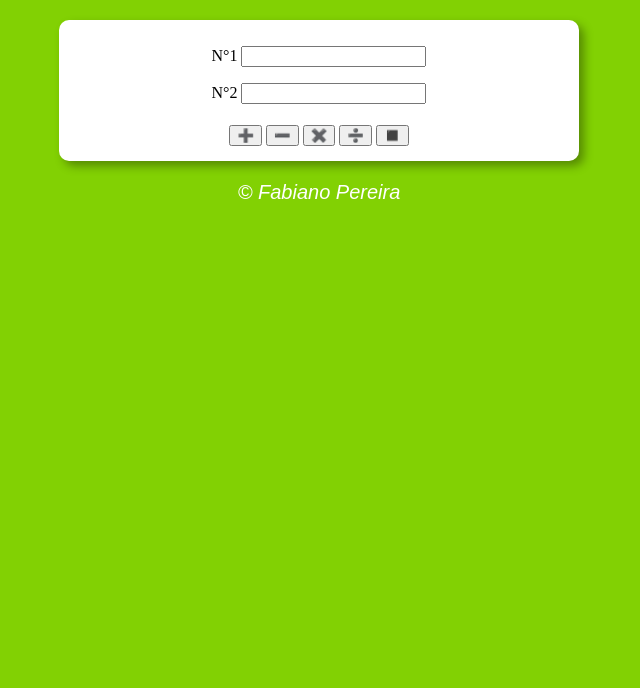
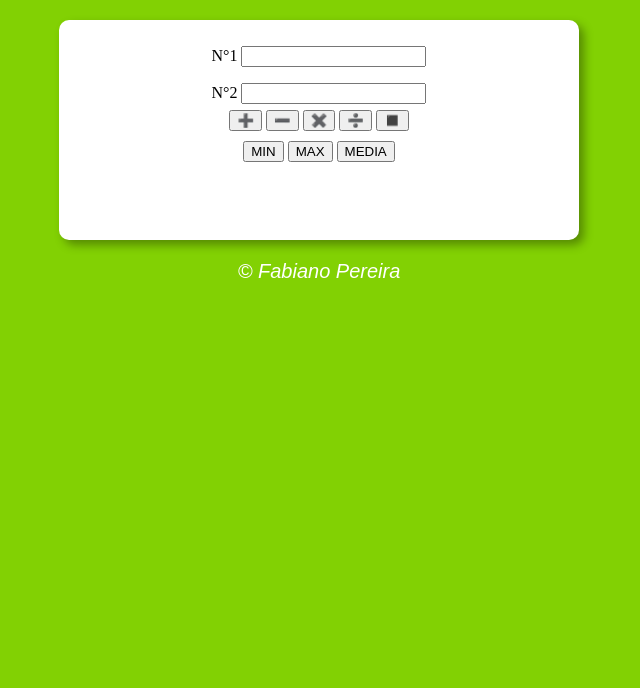
Before and after one commit to FabianoPereiraOne/Calculadora, a plain HTML site: page modelo.html in a window 1280 px wide. Shown: the part 112-800 px from the top of the page, without its empty margins (321-961 px from the left). Drawn offline with Linux system fonts and the light colour scheme.

Commit message:
add elements

```diff
--- a/estilo.css
+++ b/estilo.css
@@ -5,6 +5,7 @@ body{
 header{
     font: normal 20pt Arial;
     color:white;
+    text-shadow: 1px 1px 0px black;
 }
 section{
     background: white;
@@ -12,19 +13,32 @@ section{
     border-radius: 10px;
     width: 500px;
     margin:auto;
+    height: 200px;
     box-shadow: 5px 5px 10px rgba(0, 0, 0, 0.342);
 }
 footer{
     font: italic 15pt Arial;
     color: white;
 }
-p#res{
-    background-color: rgb(103, 104, 104);
+.resul{
+    position: relative;
+    top: 10px;
     width: 25%;
     margin: auto;
     color: white;
     border-radius: 5px;
-}
-div#opera{
     padding: 5px;
 }
+div#opera-1{
+    padding: 10px;
+    position: relative;
+    top: -20px;
+}
+div#opera-2{
+    padding: 10px;
+    position: relative;
+    top: -30px;
+}
+.b:hover{
+    background: rgba(0, 128, 0, 0.438);
+}
--- a/modelo.html
+++ b/modelo.html
@@ -16,11 +16,18 @@
         <div>
             <p>N°1 <input type="number" name="num1" id="caixanum1"></p>
             <p>N°2 <input type="number" name="num2" id="caixanum2"></p>
-            <p id="res">Resultado</p>
         </div>
-        <div id= "opera">
-           <input type="button" value="➕" onclick="calcular('soma')">  <input type="button" value="➖" onclick="calcular('subtrair')">  <input type="button"
-         value="✖️" onclick="calcular('multiplicar')">  <input type="button" value="➗" onclick="calcular('dividir')"> <input type="button" value="◼️" onclick="calcular('potenciaçao')">
+        <div id= "opera-1">
+           <input class="b" type="button" value="➕" onclick="calcular('soma')">
+           <input class="b" type="button" value="➖" onclick="calcular('subtrair')">
+           <input class="b" type="button"value="✖️" onclick="calcular('multiplicar')">
+           <input class="b" type="button" value="➗" onclick="calcular('dividir')">
+           <input class="b" type="button" value="◼️" onclick="calcular('potenciaçao')">
+        </div>
+        <div id="opera-2">
+            <input class="b" type="button" value="MIN" onclick="calcular('min')">
+           <input class="b" type="button" value="MAX" onclick="calcular('max')">
+           <input class="b" type="button" value="MEDIA" onclick="calcular('media')">
         </div>
     </section>
     <footer>
--- a/script.js
+++ b/script.js
@@ -1,12 +1,16 @@
 let num1 = document.getElementById("caixanum1")
 let num2 = document.getElementById("caixanum2")
 let boto = document.getElementsByClassName('botoes')
-let res = document.getElementById("res")
-res.innerHTML = ""
+let res = document.createElement("p")
+res.setAttribute("class","resul")
+let conteiner = document.getElementById("opera-2")
+conteiner.appendChild(res)
+
 function calcular(tipo){
     if(num1.value.length == 0 || num2.value.length == 0){
         window.alert('[ERRO] Digite um valor válido!')
     }else{
+        res.style.backgroundColor = "#0480aa"
         let n1 = Number(num1.value)
         let n2 = Number(num2.value)
         if(tipo == 'soma'){
@@ -49,6 +53,27 @@ function calcular(tipo){
             num2.value = ''
             num1.focus()
         }
+        if(tipo =="min"){
+            let min = Math.min(n1,n2)
+            res.innerHTML = `\u{1F449} ${min} \u{1F448}`
+            num1.value = ''
+            num2.value = ''
+            num1.focus()
+        }
+        if(tipo ==  "max"){
+            let max = Math.max(n1,n2)
+            res.innerHTML = `\u{1F449} ${max} \u{1F448}`
+            num1.value = ''
+            num2.value = ''
+            num1.focus()
+        }
+        if(tipo == "media"){
+            let media = (n1 + n2)/2
+            res.innerHTML = `\u{1F449} ${media} \u{1F448}`
+            num1.value = ''
+            num2.value = ''
+            num1.focus()
+        }
     }
 
 }
```
